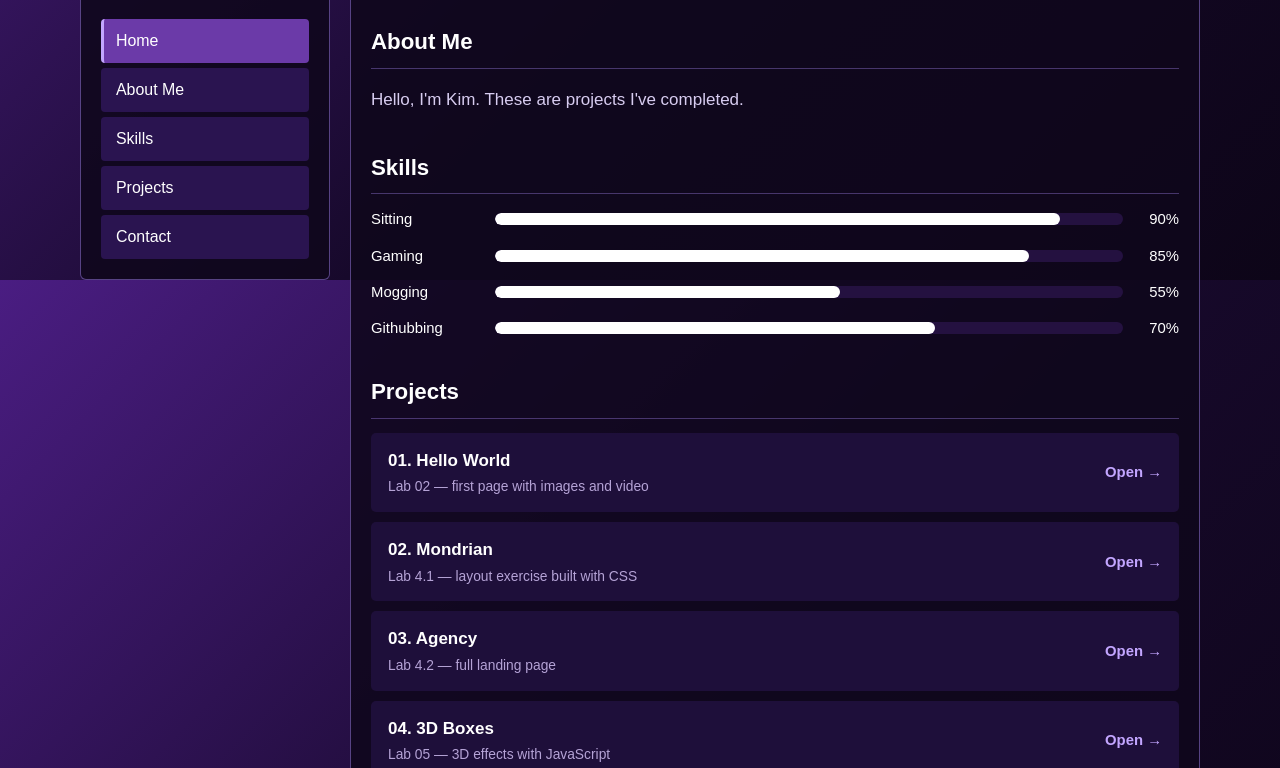
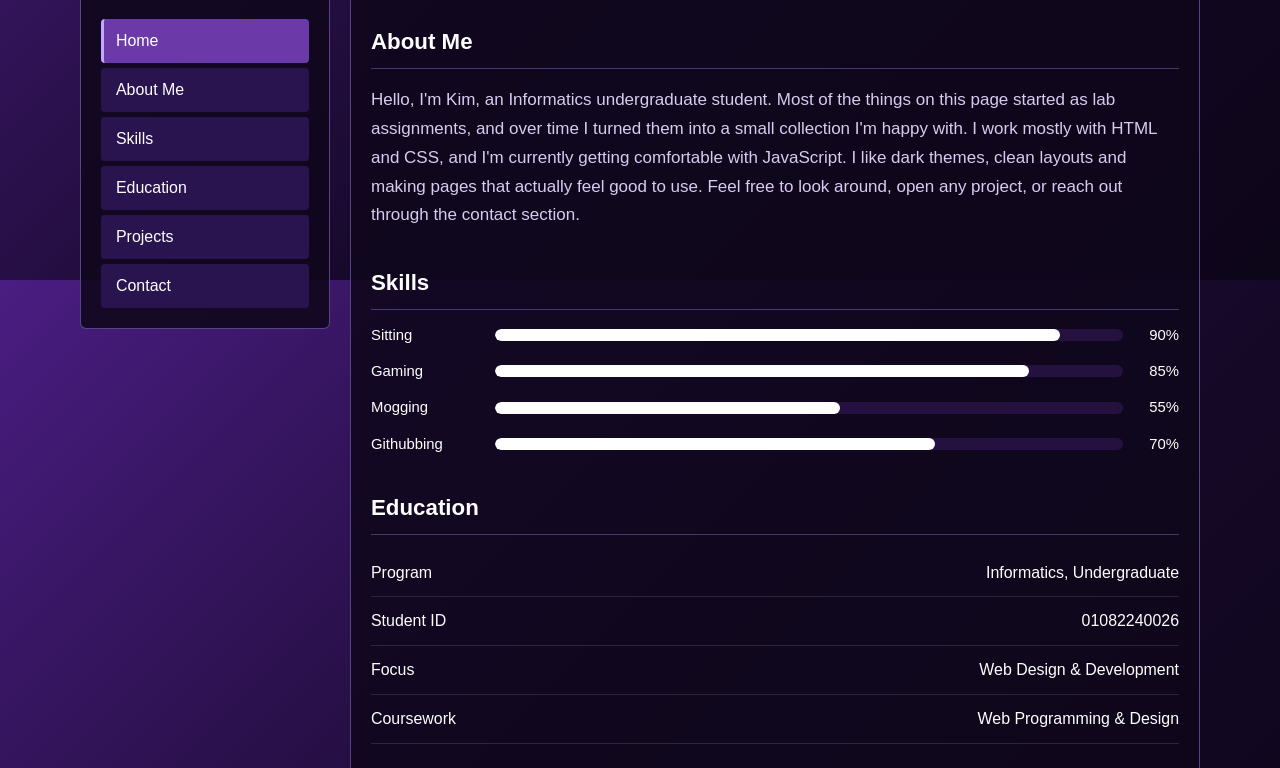
Before and after one commit to BigLor96/lab-project, a plain HTML site: page index.html in a window 1280 px wide. Shown: the part 520-1288 px from the top of the page. Drawn offline with Linux system fonts and the light colour scheme; a web font is replaced by a local one.

Commit message:
Update portfolio

```diff
--- a/style.css
+++ b/css/style.css
@@ -338,9 +338,9 @@ h2 {
 
 /* Global font controls: change these values to update the page fonts and size. */
 :root {
-  --site-font-family: 'Chalet London 1960', sans-serif; /* Main UI font
+  --site-font-family: 'Chalet London 1960', sans-serif; /* Main UI font */
   --title-font-family: 'Pricedown Bl', sans-serif; /* Logo and heading font. */
-  --site-font-size: 17px; /*
+  --site-font-size: 17px;
 }
 
 /* Pricedown for the name at the top and all page titles. */
--- a/index.html
+++ b/index.html
@@ -4,7 +4,7 @@
   <meta charset="UTF-8">
   <meta name="viewport" content="width=device-width, initial-scale=1.0">
   <title>Cairo69 Portfolio</title>
-  <link rel="stylesheet" href="style.css">
+  <link rel="stylesheet" href="css/style.css">
 </head>
 <body>
 
@@ -16,7 +16,7 @@
   <div class="container">
 
     <aside class="sidebar">
-      <div class="logo-box"><img src="imagepfp.jpeg" alt="Profile picture"></div>
+      <div class="logo-box"><img src="img/imagepfp.jpeg" alt="Profile picture"></div>
 
       <p class="info-label">NIM:</p>
       <p class="info-value">01082240026</p>
@@ -28,6 +28,7 @@
         <a href="#home" class="menu-btn">Home</a>
         <a href="#about" class="menu-btn">About Me</a>
         <a href="#skills" class="menu-btn">Skills</a>
+        <a href="#education" class="menu-btn">Education</a>
         <a href="#projects" class="menu-btn">Projects</a>
         <a href="#contact" class="menu-btn">Contact</a>
       </nav>
@@ -57,7 +58,13 @@
       <section id="about">
         <h2>About Me</h2>
         <p class="about-text">
-          Hello, I'm Kim. These are projects I've completed.
+          Hello, I'm Kim, an Informatics undergraduate student. Most of the
+          things on this page started as lab assignments, and over time I
+          turned them into a small collection I'm happy with. I work mostly
+          with HTML and CSS, and I'm currently getting comfortable with
+          JavaScript. I like dark themes, clean layouts and making pages
+          that actually feel good to use. Feel free to look around, open any
+          project, or reach out through the contact section.
         </p>
       </section>
 
@@ -82,6 +89,26 @@
           <span>Githubbing</span>
           <div class="bar"><div class="fill" style="width: 70%"></div></div>
           <span>70%</span>
+        </div>
+      </section>
+
+      <section id="education">
+        <h2>Education</h2>
+        <div class="row">
+          <span>Program</span>
+          <span>Informatics, Undergraduate</span>
+        </div>
+        <div class="row">
+          <span>Student ID</span>
+          <span>01082240026</span>
+        </div>
+        <div class="row">
+          <span>Focus</span>
+          <span>Web Design &amp; Development</span>
+        </div>
+        <div class="row">
+          <span>Coursework</span>
+          <span>Web Programming &amp; Design</span>
         </div>
       </section>
 
@@ -143,26 +170,6 @@
 
   </div>
 
-  <script>
-    const menuLinks = document.querySelectorAll(".menu-btn");
-
-    function updateActiveLink() {
-      const currentSection = window.location.hash || "#home";
-
-      menuLinks.forEach((link) => {
-        const isActive = link.getAttribute("href") === currentSection;
-        link.classList.toggle("active", isActive);
-
-        if (isActive) {
-          link.setAttribute("aria-current", "location");
-        } else {
-          link.removeAttribute("aria-current");
-        }
-      });
-    }
-
-    window.addEventListener("hashchange", updateActiveLink);
-    updateActiveLink();
-  </script>
+  <script src="js/script.js"></script>
 </body>
 </html>
--- /dev/null
+++ b/js/script.js
@@ -0,0 +1,19 @@
+const menuLinks = document.querySelectorAll(".menu-btn");
+
+function updateActiveLink() {
+  const currentSection = window.location.hash || "#home";
+
+  menuLinks.forEach((link) => {
+    const isActive = link.getAttribute("href") === currentSection;
+    link.classList.toggle("active", isActive);
+
+    if (isActive) {
+      link.setAttribute("aria-current", "location");
+    } else {
+      link.removeAttribute("aria-current");
+    }
+  });
+}
+
+window.addEventListener("hashchange", updateActiveLink);
+updateActiveLink();
```
Also changed, not shown: img/imagepfp.jpeg (renamed from imagepfp.jpeg).
